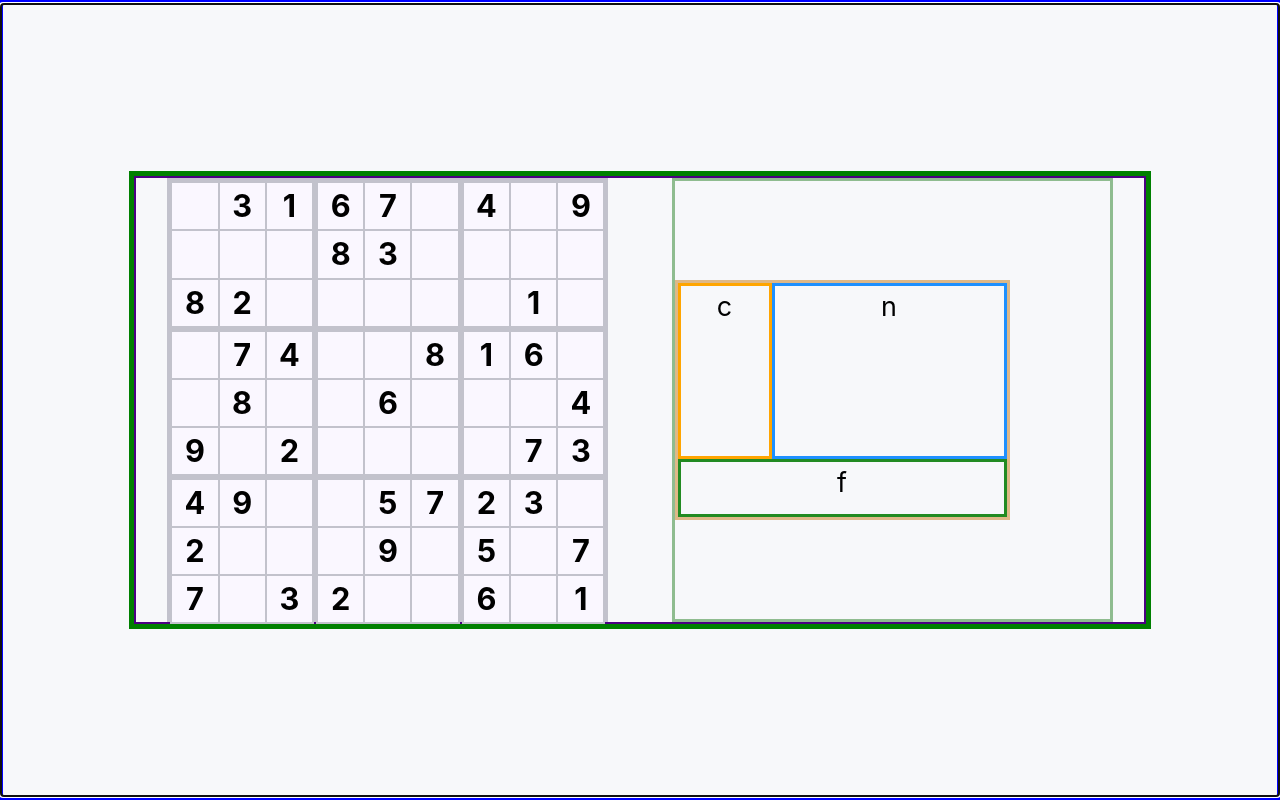
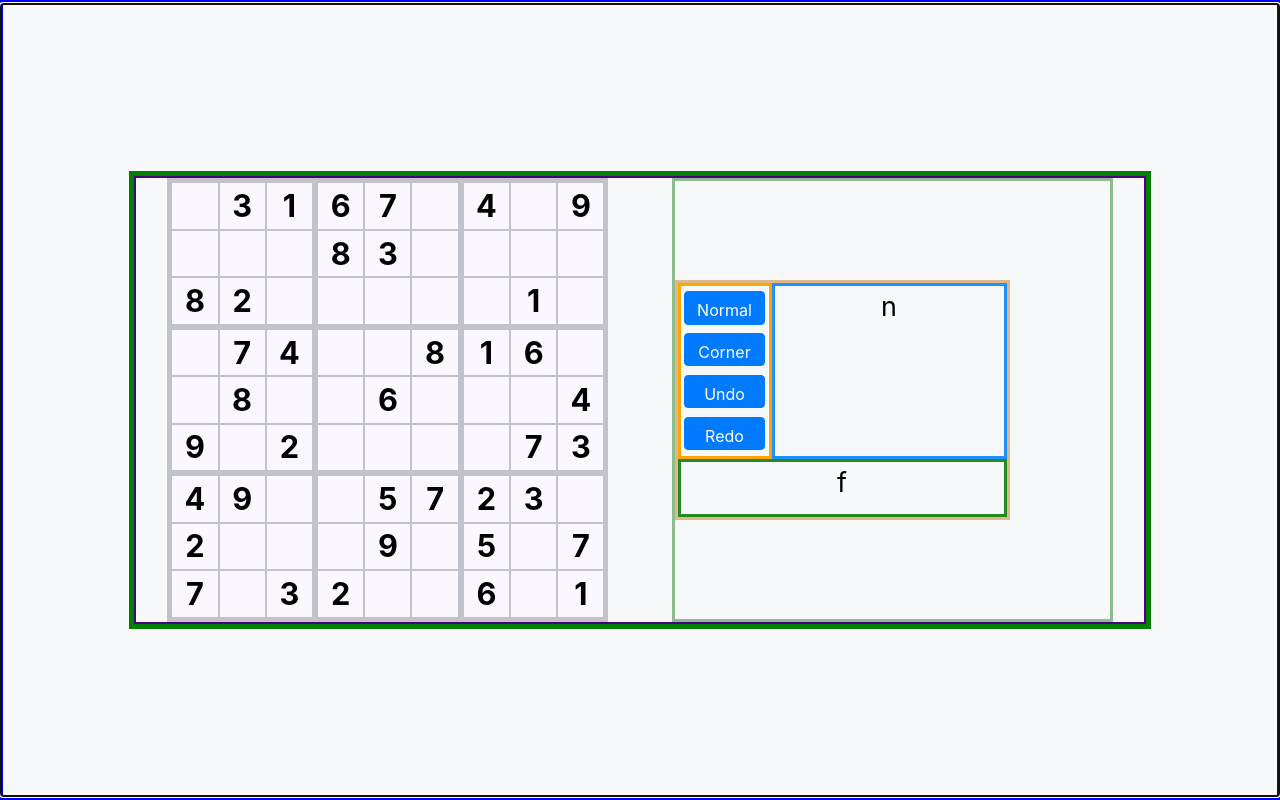
Before and after one commit to rodsouza9/sudko, a React (Create React App) app in the folder client/: page / in a window 1280 px wide. Built offline with nearby package versions, Linux system fonts and the light colour scheme.

Commit message:
Finish CSS styling for markings.

```diff
--- a/client/src/App.css
+++ b/client/src/App.css
@@ -106,6 +106,10 @@
     display: flex;
     justify-content: center;
     align-items: center;
+    font-weight: 400;
+    color: royalblue;
+    line-height: 0;
+    letter-spacing: 0;
 }
 
 .square-with-marks {
@@ -120,14 +124,17 @@
         "7 8 9"
     ;
     justify-items: stretch;
+    letter-spacing: 0px;
 }
 
-.mark {
-    font-size: 0.4em;
+.corner-mark {
+    font-size: 1vw;
     font-weight: lighter;
+    line-height: 0;
     display: flex;
     justify-content: center;
     align-items: center;
+    color: royalblue;
 }
 
 
@@ -162,6 +169,16 @@
     display: grid;
 }
 
+.button-col {
+    border-style: solid;
+    border-width: 1px;
+    border-color: white;
+    display: flex;
+    flex-wrap: wrap;
+    justify-content: space-evenly;
+    align-items: center;
+}
+
 .Numpad {
     border: medium solid dodgerblue;
     grid-area: numpad;
@@ -182,16 +199,7 @@
     justify-content: flex-start;
 }
 
-.button-col {
-    width: 30%;
-    border-style: solid;
-    border-width: 1px;
-    border-color: white;
-    display: flex;
-    flex-wrap: wrap;
-    justify-content: space-evenly;
-    align-items: center;
-}
+
 
 .button-num-pad {
     width: 70%;
@@ -235,4 +243,5 @@
 
 .permanent {
     font-weight: bold;
+    color: black;
 }
--- a/client/src/App.tsx
+++ b/client/src/App.tsx
@@ -469,7 +469,20 @@ class Board extends React.Component<BoardProps, BoardState> {
                     <div className="board">{this.renderSquares()}</div>
                     <div className="button-box">
                         <div className="button-container">
-                            <div className="Controls"> c</div>
+                            <div className="Controls">
+                                <ControlButtons
+                                    onClickMode={() => {
+                                        this.toggleNumpadMode();
+                                    }}
+                                    onClickUndo={() => {
+                                        this.undo();
+                                    }}
+                                    onClickRedo={() => {
+                                        this.redo();
+                                    }}
+                                    numpadMode={this.state.numpadMode}
+                                />
+                            </div>
                             <div className="Numpad"> n</div>
                             <div className="Footer"> f</div>
                         </div>
@@ -572,7 +585,7 @@ class Square extends React.Component<SquareProps, {}> {
         }
         const list = [];
         for (let i = 0; i < 9; i++) {
-            list.push(<div className="mark">{marks[i] == null ? " " : marks[i]}</div>);
+            list.push(<div className="corner-mark">{marks[i] == null ? " " : marks[i]}</div>);
         }
         return list;
     }
@@ -699,6 +712,7 @@ class ControlButtons extends React.Component<ControlProps, {}> {
 
 const defaultPreventingListener = (event: SyntheticEvent) => { event.preventDefault(); };
 
+// @ts-ignore
 /**
  * event.preventDefault is called to ensure that
  * handleGlobalMouseDown does not run when this
@@ -708,7 +722,8 @@ const defaultPreventingListener = (event: SyntheticEvent) => { event.preventDefa
  * handleGlobalMouseUp does not run when this
  * button is clicked.
  */
-class EventPreventingButton extends React.Component<ButtonProps, {}> {
+class EventPreventingButton extends React.Component<ButtonProps &
+    React.PropsWithoutRef<JSX.IntrinsicElements["button"]>, {}> {
     public render() {
         return (
             <Button
--- a/client/src/AsciiWrapper.tsx
+++ b/client/src/AsciiWrapper.tsx
@@ -1,7 +1,7 @@
+import * as _ from "lodash";
 import React from "react";
-import {NORMAL_GROUPS, Board, SquareValue} from "./Types";
-import {Button} from "@material-ui/core";
-import * as _ from "lodash";
+import Button from "react-bootstrap/Button";
+import {Board, NORMAL_GROUPS, SquareValue} from "./Types";
 /*
 +-----+-----+-----+
 |5    |  8  |  4 9|
@@ -57,8 +57,8 @@ export class AsciiWrapper extends React.Component<AsciiWrapperProps, AsciiWrappe
                 <Button
                     className={"ascii-button"}
                     onClick={() => {this.getNewBoard(); }}
-                    variant="contained"
-                    size={"large"}
+                    variant="primary"
+                    size={"lg"}
                     color={"primary"}>
                     Get New Puzzle
                 </Button>
```
